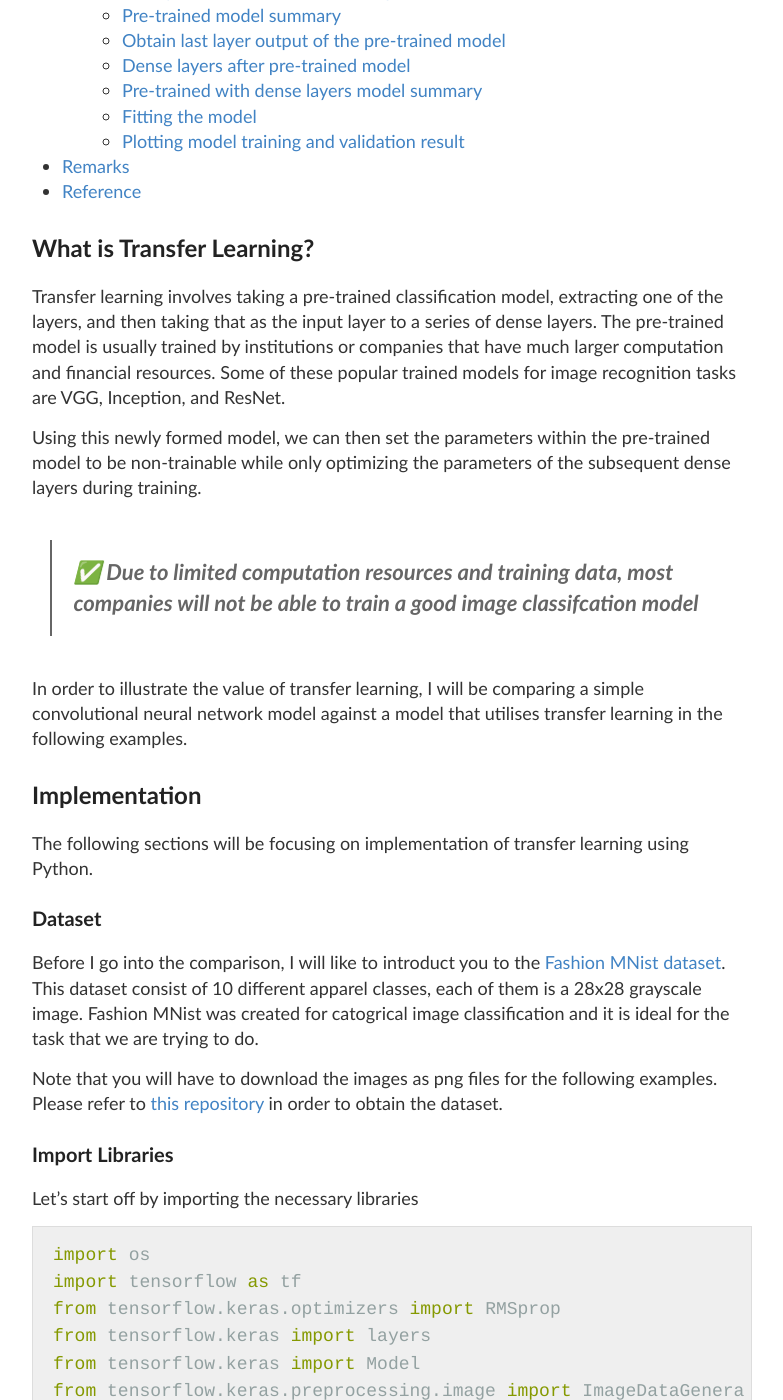
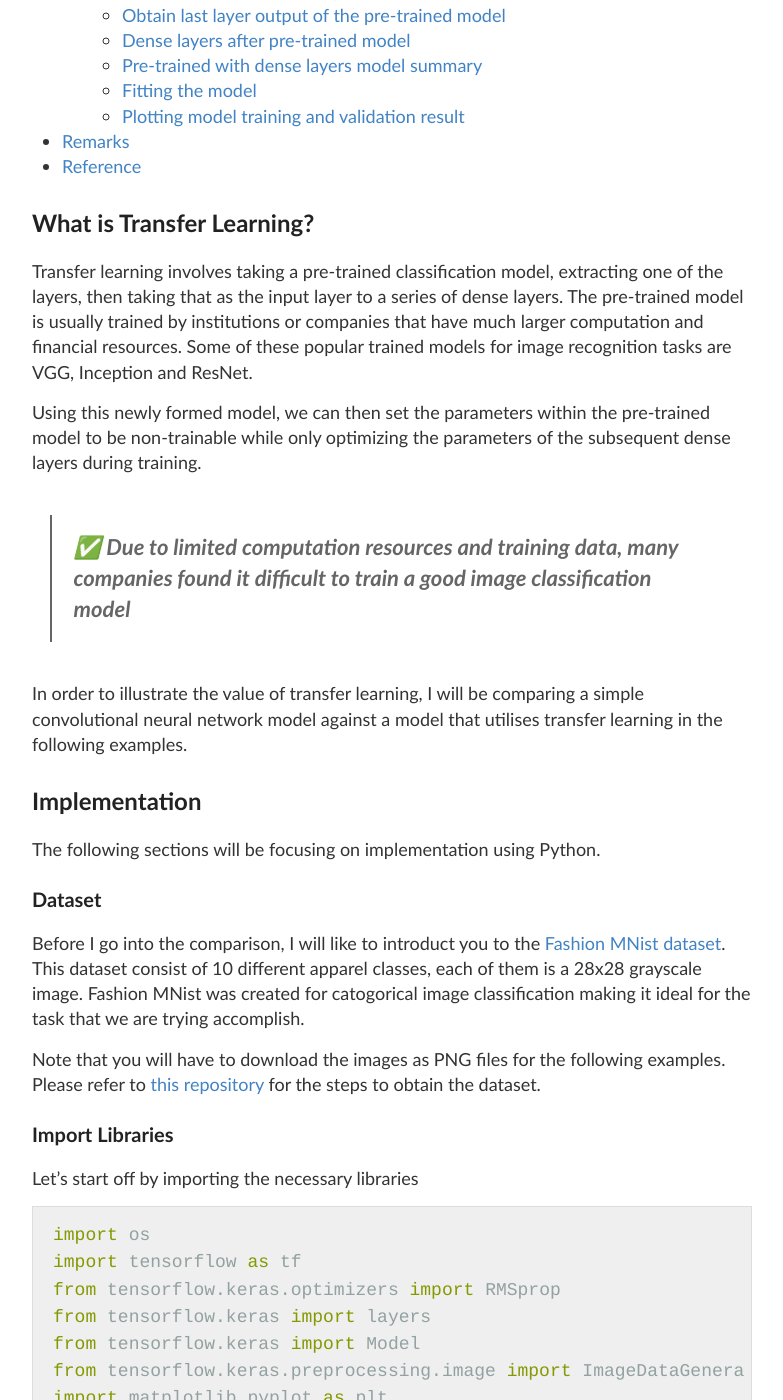
Before and after one commit to wngaw/wngaw.github.io, a Jekyll site: the page built from _posts/2020-07-08-transfer-learning-for-image-classification.md, in a window 1280 px wide and 1400 px high, scrolled down 743 px. Shown: the whole window, without its empty margins (248-1031 px from the left). Built offline with Jekyll 4.4.1, drawn with Linux system fonts in a browser that asks for light colours; some of the changed text lies outside the part shown.

Commit message:
remove spelling error

````diff
--- a/_posts/2020-07-08-transfer-learning-for-image-classification.md
+++ b/_posts/2020-07-08-transfer-learning-for-image-classification.md
@@ -7,7 +7,7 @@
 image: "/images/inception_v3_architecture.png"
 ---
 
-Image classification is one of the areas of deep learning that has developed very rapidly over the last decade. However, due to limited computation resources and training data, most companies will not be able to train a good image classifcation model. Therefore, one of the emerging techniques that overcomes this barrier is the concept of transfer learning.
+Image classification is one of the areas of deep learning that has developed very rapidly over the last decade. However, due to limited computation resources and training data, many companies found it difficult to train a good image classification model. Therefore, one of the emerging techniques that overcomes this barrier is the concept of transfer learning.
 
 {: class="table-of-content"}
 * TOC
@@ -16,24 +16,24 @@
 
 ## What is Transfer Learning?
 
-Transfer learning involves taking a pre-trained classification model, extracting one of the layers, and then taking that as the input layer to a series of dense layers. The pre-trained model is usually trained by institutions or companies that have much larger computation and financial resources. Some of these popular trained models for image recognition tasks are VGG, Inception, and ResNet.
+Transfer learning involves taking a pre-trained classification model, extracting one of the layers, then taking that as the input layer to a series of dense layers. The pre-trained model is usually trained by institutions or companies that have much larger computation and financial resources. Some of these popular trained models for image recognition tasks are VGG, Inception and ResNet.
 
 Using this newly formed model, we can then set the parameters within the pre-trained model to be non-trainable while only optimizing the parameters of the subsequent dense layers during training.
 
-> ✅ **Due to limited computation resources and training data, most companies will not be able to train a good image classifcation model** <br />
+> ✅ **Due to limited computation resources and training data, many companies found it difficult to train a good image classification model** <br />
 
 In order to illustrate the value of transfer learning, I will be comparing a simple convolutional neural network model against a model that utilises transfer learning in the following examples.
 
 ## Implementation
 
-The following sections will be focusing on implementation of transfer learning using Python.
+The following sections will be focusing on implementation using Python.
 
 
 ### Dataset
 
-Before I go into the comparison, I will like to introduct you to the [Fashion MNist dataset](https://github.com/zalandoresearch/fashion-mnist). This dataset consist of 10 different apparel classes, each of them is a 28x28 grayscale image. Fashion MNist was created for catogrical image classification and it is ideal for the task that we are trying to do.
+Before I go into the comparison, I will like to introduct you to the [Fashion MNist dataset](https://github.com/zalandoresearch/fashion-mnist). This dataset consist of 10 different apparel classes, each of them is a 28x28 grayscale image. Fashion MNist was created for catogorical image classification making it ideal for the task that we are trying accomplish.
 
-Note that you will have to download the images as png files for the following examples. Please refer to [this repository](https://github.com/DeepLenin/fashion-mnist_png) in order to obtain the dataset.
+Note that you will have to download the images as PNG files for the following examples. Please refer to [this repository](https://github.com/DeepLenin/fashion-mnist_png) for the steps to obtain the dataset.
 
 ### Import Libraries
 
@@ -72,10 +72,10 @@
                                                     target_size=(150, 150))
 
 
-validation_generator =  test_datagen.flow_from_directory(validation_dir,
-                                                         batch_size=100,
-                                                         class_mode='categorical',
-                                                         target_size=(150,150))
+validation_generator = test_datagen.flow_from_directory(validation_dir,
+                                                        batch_size=100,
+                                                        class_mode='categorical',
+                                                        target_size=(150, 150))
 ```
 
 ### Define a Callback to stop training after certain performance is achieved
@@ -109,7 +109,7 @@
 
 ### Simple Convolutional Neural Network
 
-For the simple CNN model, I will be have 3 convolutional layers which is followed by a single dense layer, and then the output layer.
+For the simple CNN model, I will be having 3 convolutional layers followed by a single dense layer and the output layer.
 
 #### Defining CNN model
 
@@ -197,7 +197,7 @@
 
 # Import Inception v3 Model
 from tensorflow.keras.applications.inception_v3 import InceptionV3
-pre_trained_model = InceptionV3(input_shape=(150,150,3), include_top=False,weights=None)
+pre_trained_model = InceptionV3(input_shape=(150, 150, 3), include_top=False, weights=None)
 
 # Load Inception v3 weights into model
 local_weights_file = '/tmp/inception_v3_weights_tf_dim_ordering_tf_kernels_notop.h5'
@@ -265,16 +264,16 @@
 plot_result(history)
 ```
 
-![inception_v3_model_result]({{ '/images/cnn_model_result.png' | relative_url }})
+![inception_v3_model_result]({{ '/images/inception_v3_model_result.png' | relative_url }})
 <br />
 *Fig. 3. Inception v3 Model Result*
 <br />
 
-As you can see, using Inception v3 for transfer learning, we are able to obtain a validation accuracy of > 0.82 after 10 epochs.
+As you can see, using Inception v3 for transfer learning, we are able to obtain a validation accuracy of 0.8 after 10 epochs.
 
 ## Remarks
 
-In this simple example, we can see how transfer learning is able outperform a simple CNN model, and that is just for a simple dataset. In real-life, most of our images are often more difficult to classify. Therefore, being able to leverage on a pre-trained model is really a big step forward for the community!
+In this simple example, we can see how transfer learning is able outperform a simple CNN model for the Fashion MNist dataset. In real-life, most of our images are often more difficult to classify. Therefore, being able to leverage on a pre-trained model is really a big step forward for the community!
 
 ## Reference
 
````
Also changed, not shown: other parts of _posts/2020-07-08-transfer-learning-for-image-classification.md (+4 -5 lines).
